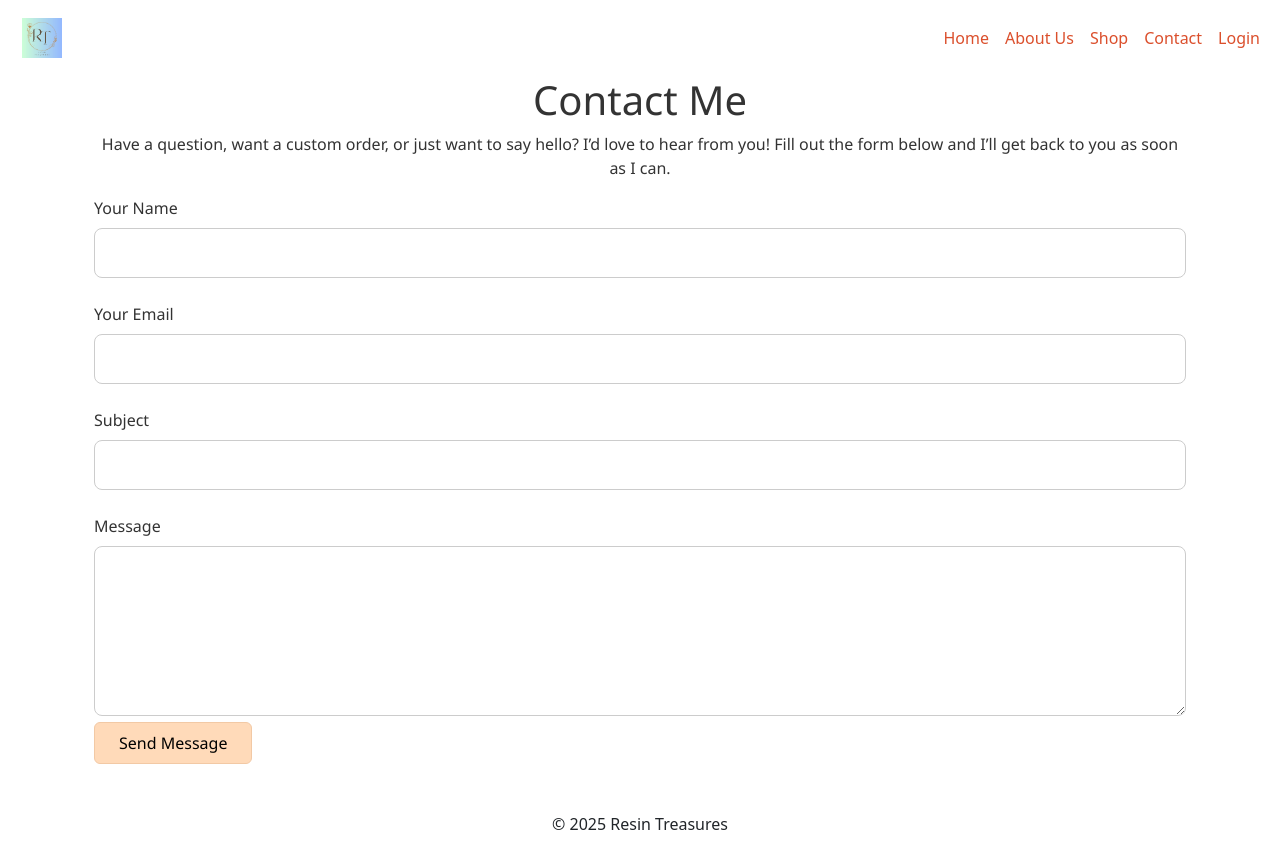
After one commit to louisesykes198/Resin-Treasures, a Django app: page /contact/ in a window 1280 px wide. The commit adds this page. Run offline with Django 4.2, Linux system fonts and the light colour scheme.

Commit message:
Added a contact page

```diff
--- a/resin_treasures/urls.py
+++ b/resin_treasures/urls.py
@@ -22,4 +22,5 @@ urlpatterns = [
     path('admin/', admin.site.urls),
     path('', include('store.urls')),
     path("about/", TemplateView.as_view(template_name="store/about.html"), name="about"),
+    path("contact/", TemplateView.as_view(template_name="store/contact.html"), name="contact"),
 ]
--- a/store/static/css/styles.css
+++ b/store/static/css/styles.css
@@ -148,7 +148,7 @@ form textarea.form-textarea {
 
 form input:focus,
 form textarea:focus {
-  border-color: #1e88e5;
+  border-color: peachpuff;
   box-shadow: 0 0 0 2px rgba(30, 136, 229, 0.2);
 }
 
@@ -160,6 +160,17 @@ form label {
 form button {
   font-weight: 500;
   cursor: pointer;
+  background-color: peachpuff;
+  color: #000;
+  border: 1px solid #f2c9a5; /* soft light-peach border */
+  padding: 0.75rem 1.5rem;
+  border-radius: 8px;
+  transition: all 0.3s ease;
+}
+
+form button:hover {
+  background-color: #ffd9b3; /* slightly darker on hover */
+  border-color: #e8b98c;     /* slightly darker border on hover */
 }
 
 
--- /dev/null
+++ b/store/templates/store/contact.html
@@ -0,0 +1,39 @@
+{% extends "base.html" %}
+{% load static %}
+
+{% block content %}
+<section class="contact-section container mx-auto py-12 px-4 lg:px-12">
+  <h1 class="text-4xl font-bold text-center mb-8">Contact Me</h1>
+
+  <p class="text-lg text-center mb-10 max-w-2xl mx-auto">
+    Have a question, want a custom order, or just want to say hello? I’d love to hear from you! Fill out the form below and I’ll get back to you as soon as I can.
+  </p>
+
+  <form method="POST" action="{% url 'contact' %}" class="max-w-2xl mx-auto bg-white p-6 rounded-lg shadow-md">
+    {% csrf_token %}
+
+    <!-- For Django form -->
+    {% if form %}
+      {{ form.as_p }}
+    {% else %}
+      <!-- HTML fallback -->
+      <label class="block mb-2 font-medium">Your Name</label>
+      <input type="text" name="name" class="form-input mb-4" required>
+
+      <label class="block mb-2 font-medium">Your Email</label>
+      <input type="email" name="email" class="form-input mb-4" required>
+
+      <label class="block mb-2 font-medium">Subject</label>
+      <input type="text" name="subject" class="form-input mb-4">
+
+      <label class="block mb-2 font-medium">Message</label>
+      <textarea name="message" rows="6" class="form-textarea mb-6" required></textarea>
+    {% endif %}
+
+    <button class="bg-blue-600 text-black py-2 px-6 rounded hover:bg-blue-700 transition">
+        Send Message
+    </button>
+
+  </form>
+</section>
+{% endblock %}
--- a/templates/base.html
+++ b/templates/base.html
@@ -26,7 +26,7 @@
                 <li class="nav-item"><a class="nav-link" href="{% url 'home' %}">Home</a></li>
                 <li class="nav-item"><a class="nav-link" href="{% url 'about' %}">About Us</a></li>
                 <li class="nav-item"><a class="nav-link" href="#">Shop</a></li>
-                <li class="nav-item"><a class="nav-link" href="#">Contact</a></li>
+                <li class="nav-item"><a class="nav-link" href="{% url 'contact' %}">Contact</a></li>
                 <li class="nav-item"><a class="nav-link" href="#">Login</a></li>
               </ul>
             </div>
```
